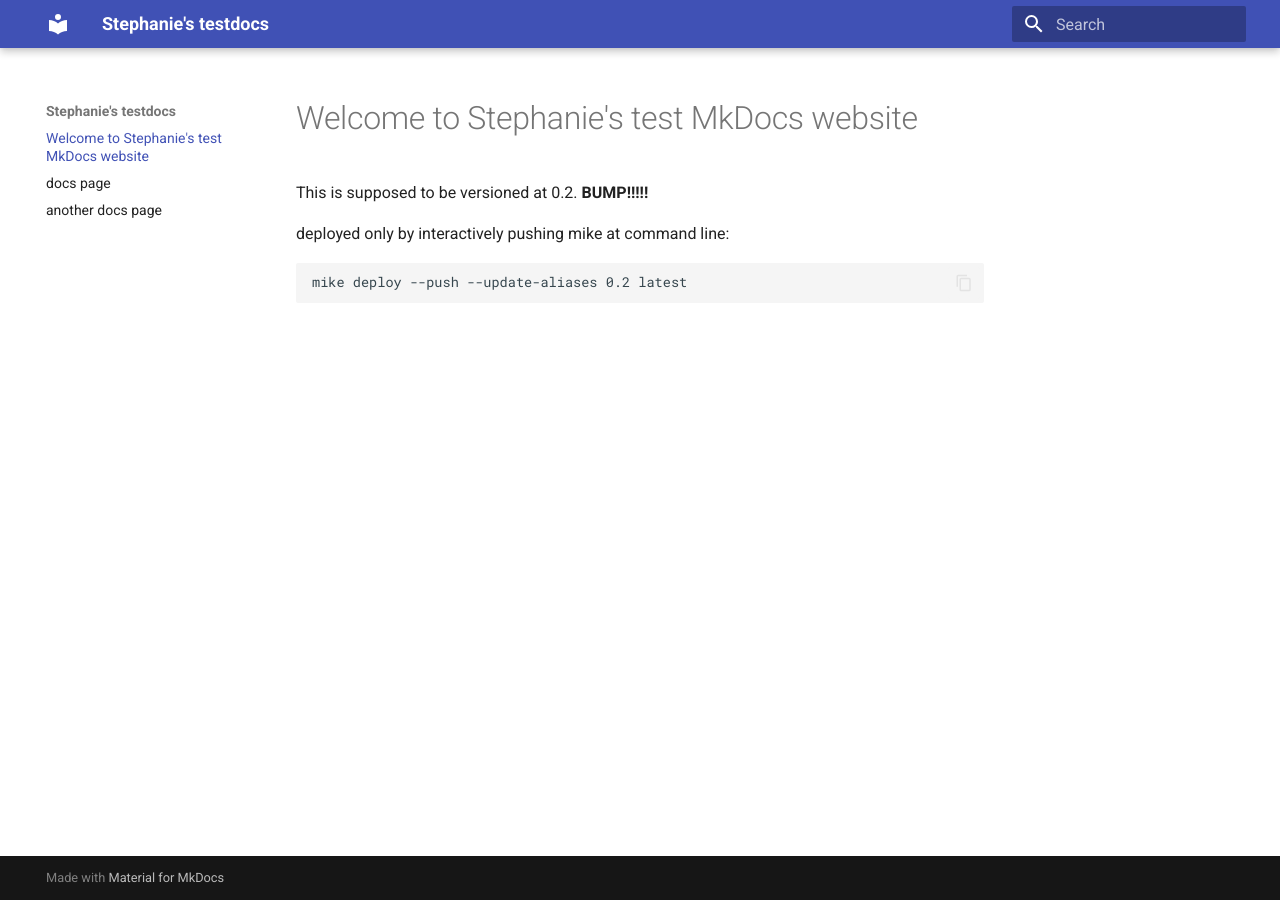
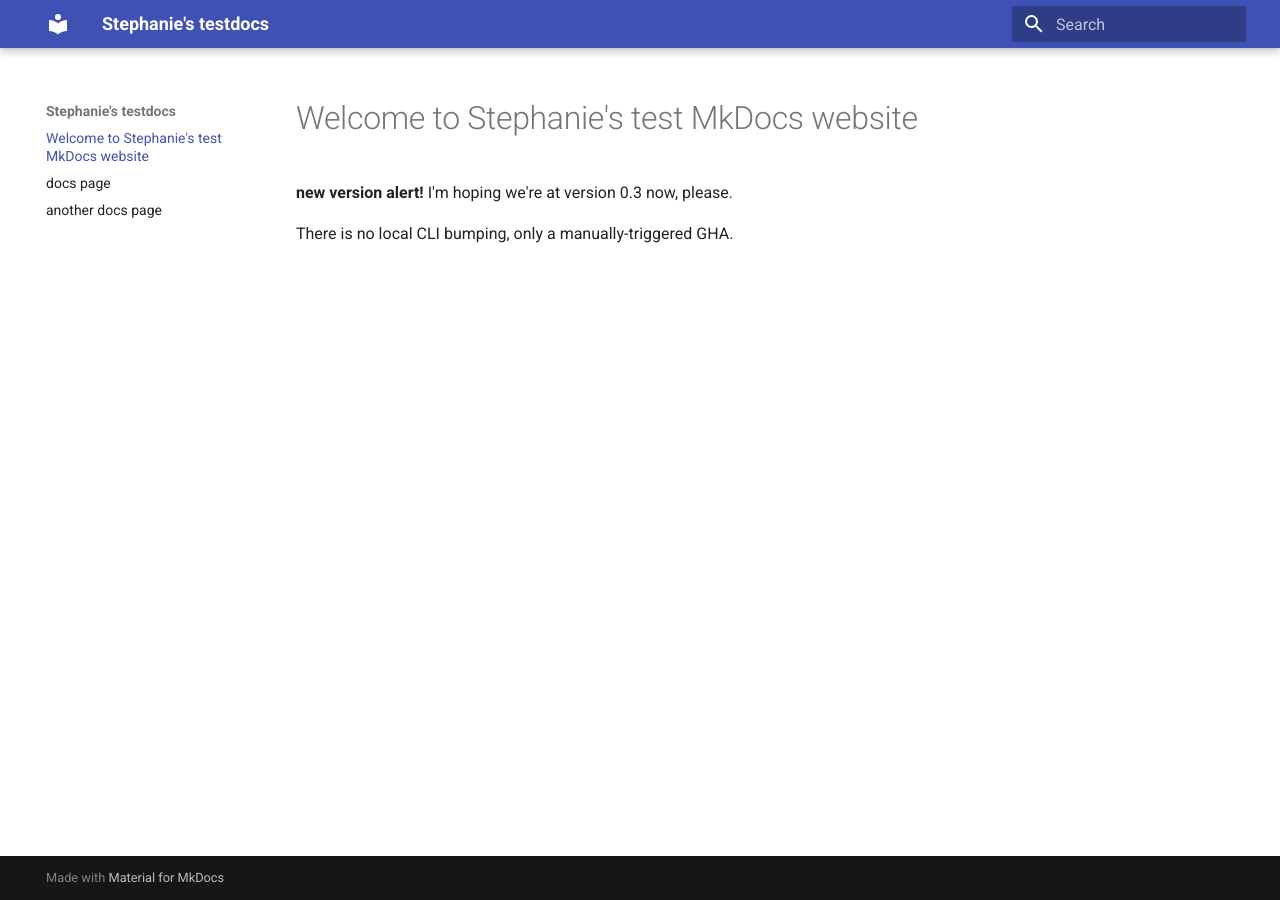
Before and after one commit to sjspielman/mkdocs-mike, an MkDocs documentation site: the page built from docs/index.md, in a window 1280 px wide. Built offline with MkDocs 1.6.1 and Material for MkDocs 9.7.7, drawn with Linux system fonts in a browser that asks for light colours; the version menu is left out.

Commit message:
index update

````diff
--- a/docs/index.md
+++ b/docs/index.md
@@ -1,10 +1,6 @@
 # Welcome to Stephanie's test MkDocs website
 
 
-This is supposed to be versioned at 0.2. **BUMP!!!!!**
+**new version alert!** I'm hoping we're at version 0.3 now, please.
 
-deployed only by interactively pushing mike at command line:
-
-```
-mike deploy --push --update-aliases 0.2 latest
-```
+There is no local CLI bumping, only a manually-triggered GHA.
````
